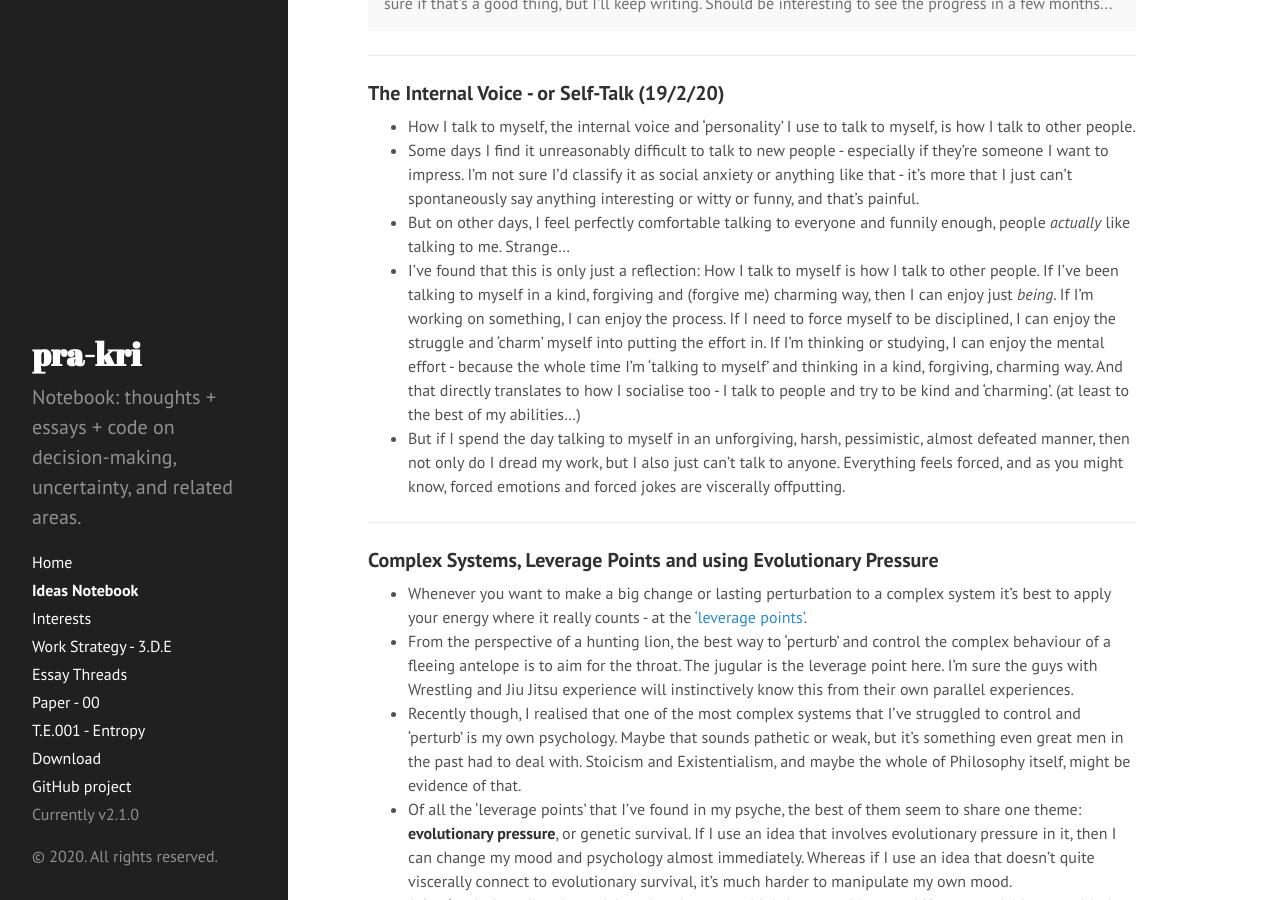
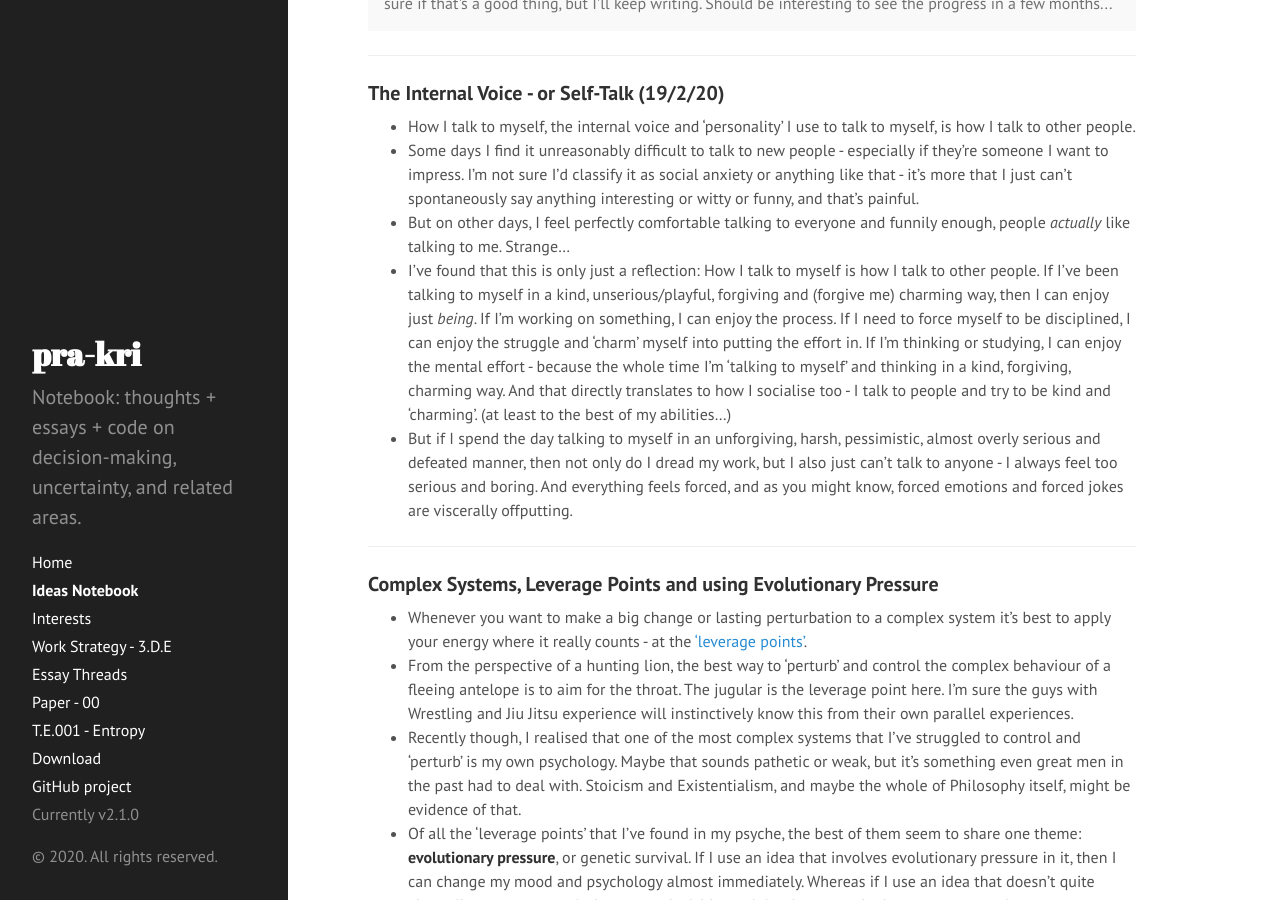
Before and after one commit to pra-kri/pra-kri.github.io, a Jekyll site: the page built from IdeasNotebook.md, in a window 1280 px wide and 900 px high, scrolled down 329 px. Built offline with Jekyll 4.4.1, drawn with Linux system fonts in a browser that asks for light colours.

Commit message:
Update IdeasNotebook.md

```diff
--- a/IdeasNotebook.md
+++ b/IdeasNotebook.md
@@ -21,8 +21,8 @@ title: Ideas Notebook
 * How I talk to myself, the internal voice and 'personality' I use to talk to myself, is how I talk to other people.
 * Some days I find it unreasonably difficult to talk to new people - especially if they're someone I want to impress. I'm not sure I'd classify it as social anxiety or anything like that - it's more that I just can't spontaneously say anything interesting or witty or funny, and that's painful.
 * But on other days, I feel perfectly comfortable talking to everyone and funnily enough, people *actually* like talking to me. Strange...
-* I've found that this is only just a reflection: How I talk to myself is how I talk to other people. If I've been talking to myself in a kind, forgiving and (forgive me) charming way, then I can enjoy just *being*. If I'm working on something, I can enjoy the process. If I need to force myself to be disciplined, I can enjoy the struggle and 'charm' myself into putting the effort in. If I'm thinking or studying, I can enjoy the mental effort - because the whole time I'm 'talking to myself' and thinking in a kind, forgiving, charming way. And that directly translates to how I socialise too - I talk to people and try to be kind and 'charming'. (at least to the best of my abilities...)
-* But if I spend the day talking to myself in an unforgiving, harsh, pessimistic, almost defeated manner, then not only do I dread my work, but I also just can't talk to anyone. Everything feels forced, and as you might know, forced emotions and forced jokes are viscerally offputting.
+* I've found that this is only just a reflection: How I talk to myself is how I talk to other people. If I've been talking to myself in a kind, unserious/playful, forgiving and (forgive me) charming way, then I can enjoy just *being*. If I'm working on something, I can enjoy the process. If I need to force myself to be disciplined, I can enjoy the struggle and 'charm' myself into putting the effort in. If I'm thinking or studying, I can enjoy the mental effort - because the whole time I'm 'talking to myself' and thinking in a kind, forgiving, charming way. And that directly translates to how I socialise too - I talk to people and try to be kind and 'charming'. (at least to the best of my abilities...)
+* But if I spend the day talking to myself in an unforgiving, harsh, pessimistic, almost overly serious and defeated manner, then not only do I dread my work, but I also just can't talk to anyone - I always feel too serious and boring. And everything feels forced, and as you might know, forced emotions and forced jokes are viscerally offputting.
 
 ---
 
```
